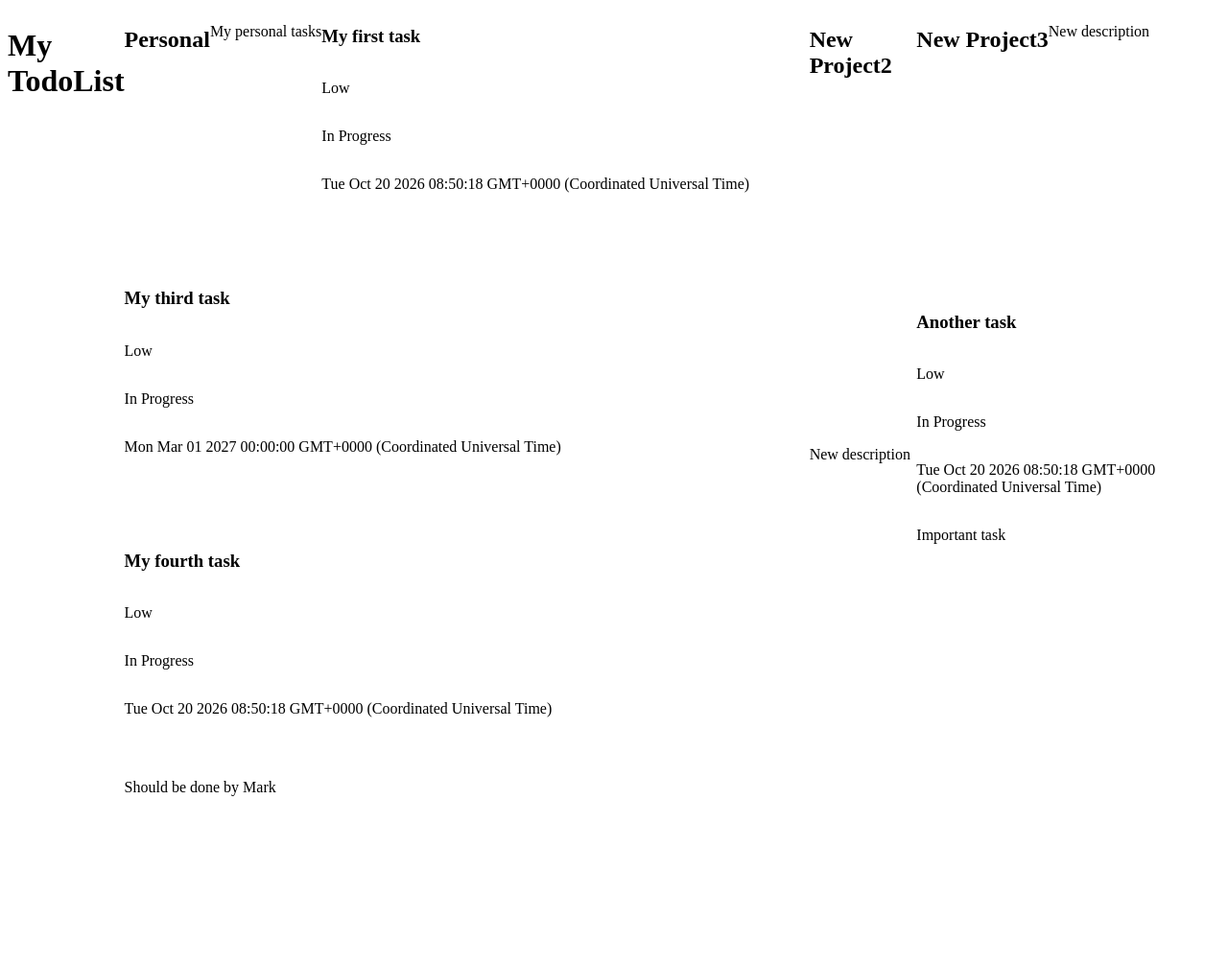
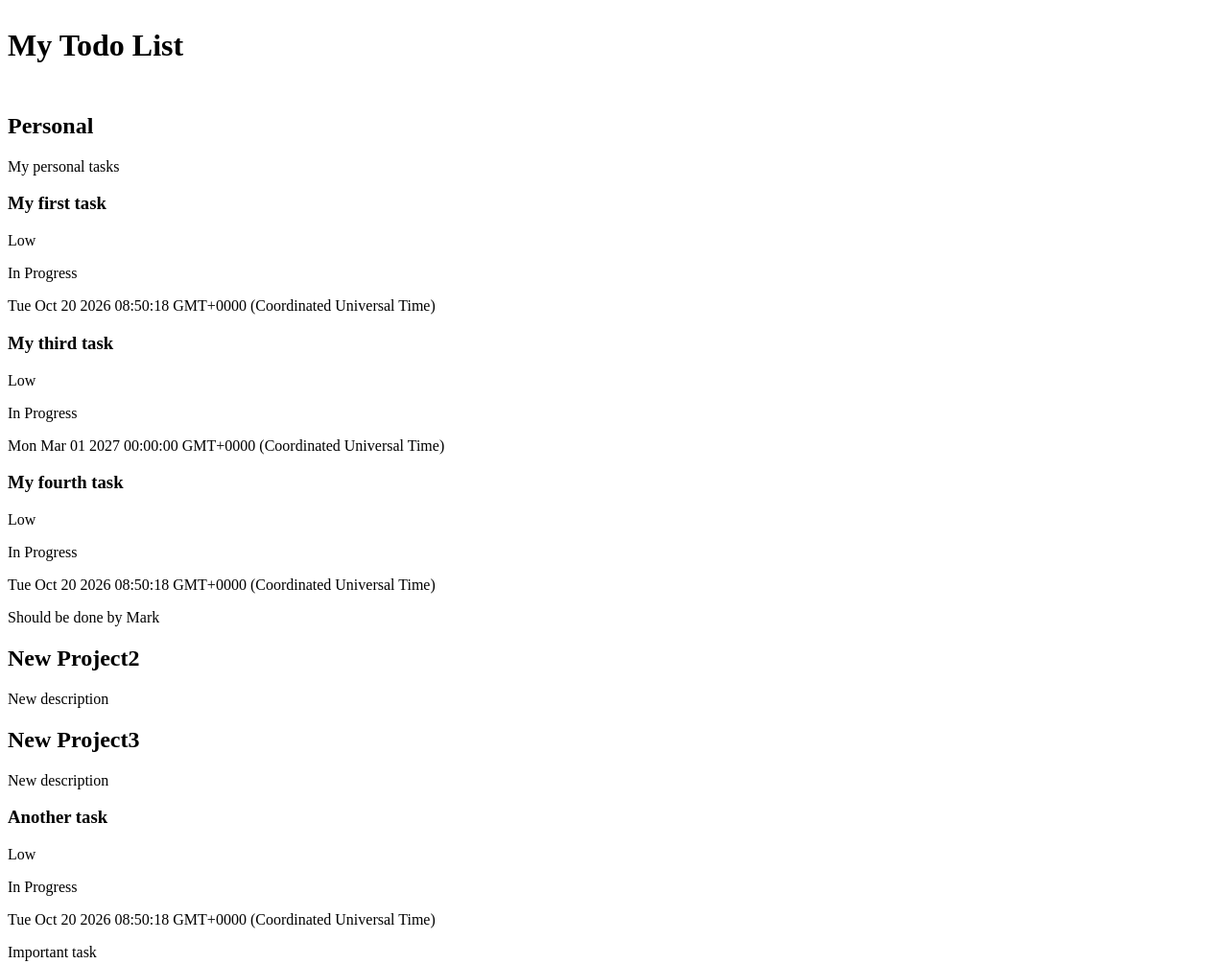
Before and after one commit to cojoman21/TOP_to_do_list, a website built with webpack: page src/template.html in a window 1280 px wide. Shown: the whole page at 96% size. Before the commit the page ends 854 px from the top, so only its background shows below. Built offline with nearby package versions, Linux system fonts and the light colour scheme.

Commit message:
Rename html classes

```diff
--- a/src/index.js
+++ b/src/index.js
@@ -4,7 +4,7 @@ import { TodoListUI } from "./todoListUI.js";
 
 console.log("Hello from webpack");
 
-const todoList01 = new TodoList("My TodoList");
+const todoList01 = new TodoList("My Todo List");
 todoList01.addProject("New Project", "New description");
 todoList01.addProject("New Project2", "New description");
 todoList01.addProject("New Project3", "New description");
--- a/src/projectUI.js
+++ b/src/projectUI.js
@@ -4,23 +4,27 @@ export class ProjectUI {
   constructor(project) {
     this.projectContainer = document.createElement("div");
     this.projectContainer.dataset.id = project.id;
-    this.projectContainer.classList.add("projectContainer");
+    this.projectContainer.classList.add("project-container");
 
-    this.projectName = document.createElement("h2");
-    this.projectName.classList.add("projectName");
-    this.projectName.textContent = project.name;
+    this.name = document.createElement("h2");
+    this.name.classList.add("project-name");
+    this.name.textContent = project.name;
 
     this.projectDescription = document.createElement("p");
-    this.projectDescription.classList.add("projectDescription");
+    this.projectDescription.classList.add("project-description");
     this.projectDescription.textContent = project.description;
 
-    this.projectContainer.appendChild(this.projectName);
-    this.projectContainer.appendChild(this.projectDescription);
+    this.projectContent = document.createElement("div");
+    this.projectContent.classList.add("project-content");
 
     for (const task of project.tasks) {
       const taskUI = new TaskUI(task);
-      this.projectContainer.appendChild(taskUI.getTaskHTML());
+      this.projectContent.appendChild(taskUI.getTaskHTML());
     }
+
+    this.projectContainer.appendChild(this.name);
+    this.projectContainer.appendChild(this.projectDescription);
+    this.projectContainer.appendChild(this.projectContent);
   }
 
   getProjectHTML() {
--- a/src/styles.css
+++ b/src/styles.css
@@ -1,13 +1,19 @@
-.todoListContainer {
+.todo-list-container {
+  display: grid;
   display: flex;
+  flex-direction: column;
+  gap: 10px;
 }
 
-.projectContainer {
+.project-card {
   display: flex;
   flex-wrap: wrap;
+  background-color: aquamarine;
+  gap: 10px;
 }
 
-.taskContainer {
+.task-card {
   display: flex;
   flex-direction: column;
+  background-color: antiquewhite;
 }
--- a/src/taskUI.js
+++ b/src/taskUI.js
@@ -2,38 +2,42 @@ export class TaskUI {
   constructor(task) {
     this.taskContainer = document.createElement("div");
     this.taskContainer.dataset.id = task.id;
-    this.taskContainer.classList.add("taskContainer");
+    this.taskContainer.classList.add("task-container");
 
     this.taskTitle = document.createElement("h3");
-    this.taskTitle.classList.add("taskTitle");
+    this.taskTitle.classList.add("task-title");
     this.taskTitle.textContent = task.title;
 
     this.taskPriority = document.createElement("p");
-    this.taskPriority.classList.add("taskPriority");
+    this.taskPriority.classList.add("task-priority");
     this.taskPriority.textContent = task.priority;
 
     this.taskStatus = document.createElement("p");
-    this.taskStatus.classList.add("taskStatus");
+    this.taskStatus.classList.add("task-status");
     this.taskStatus.textContent = task.status;
 
     this.taskDueDate = document.createElement("p");
-    this.taskDueDate.classList.add("taskDueDate");
+    this.taskDueDate.classList.add("task-due-date");
     this.taskDueDate.textContent = task.dueDate;
 
     this.taskDescription = document.createElement("p");
-    this.taskDescription.classList.add("taskDescription");
+    this.taskDescription.classList.add("task-description");
     this.taskDescription.textContent = task.description;
 
     this.taskNotes = document.createElement("p");
-    this.taskNotes.classList.add("taskNotes");
+    this.taskNotes.classList.add("task-notes");
     this.taskNotes.textContent = task.notes;
 
+    this.taskContent = document.createElement("div");
+    this.taskContent.classList.add("task-content");
+
     this.taskContainer.appendChild(this.taskTitle);
-    this.taskContainer.appendChild(this.taskPriority);
-    this.taskContainer.appendChild(this.taskStatus);
-    this.taskContainer.appendChild(this.taskDueDate);
-    this.taskContainer.appendChild(this.taskDescription);
-    this.taskContainer.appendChild(this.taskNotes);
+    this.taskContent.appendChild(this.taskPriority);
+    this.taskContent.appendChild(this.taskStatus);
+    this.taskContent.appendChild(this.taskDueDate);
+    this.taskContent.appendChild(this.taskDescription);
+    this.taskContent.appendChild(this.taskNotes);
+    this.taskContainer.appendChild(this.taskContent);
   }
 
   getTaskHTML() {
--- a/src/todoListUI.js
+++ b/src/todoListUI.js
@@ -3,18 +3,22 @@ import { ProjectUI } from "./projectUI.js";
 export class TodoListUI {
   constructor(todoList) {
     this.todoListContainer = document.createElement("div");
-    this.todoListContainer.classList.add("todoListContainer");
+    this.todoListContainer.classList.add("todo-list-container");
 
     this.name = document.createElement("h1");
-    this.name.classList.add("todoListTitle");
+    this.name.classList.add("todo-list-name");
     this.name.textContent = todoList.name;
 
-    this.todoListContainer.appendChild(this.name);
+    this.todoListContent = document.createElement("div");
+    this.todoListContent.classList.add("todo-list-content");
 
     for (const project of todoList.projects) {
       const projectUI = new ProjectUI(project);
-      this.todoListContainer.appendChild(projectUI.getProjectHTML());
+      this.todoListContent.appendChild(projectUI.getProjectHTML());
     }
+
+    this.todoListContainer.appendChild(this.name);
+    this.todoListContainer.appendChild(this.todoListContent);
   }
 
   render(targetContainer) {
```
